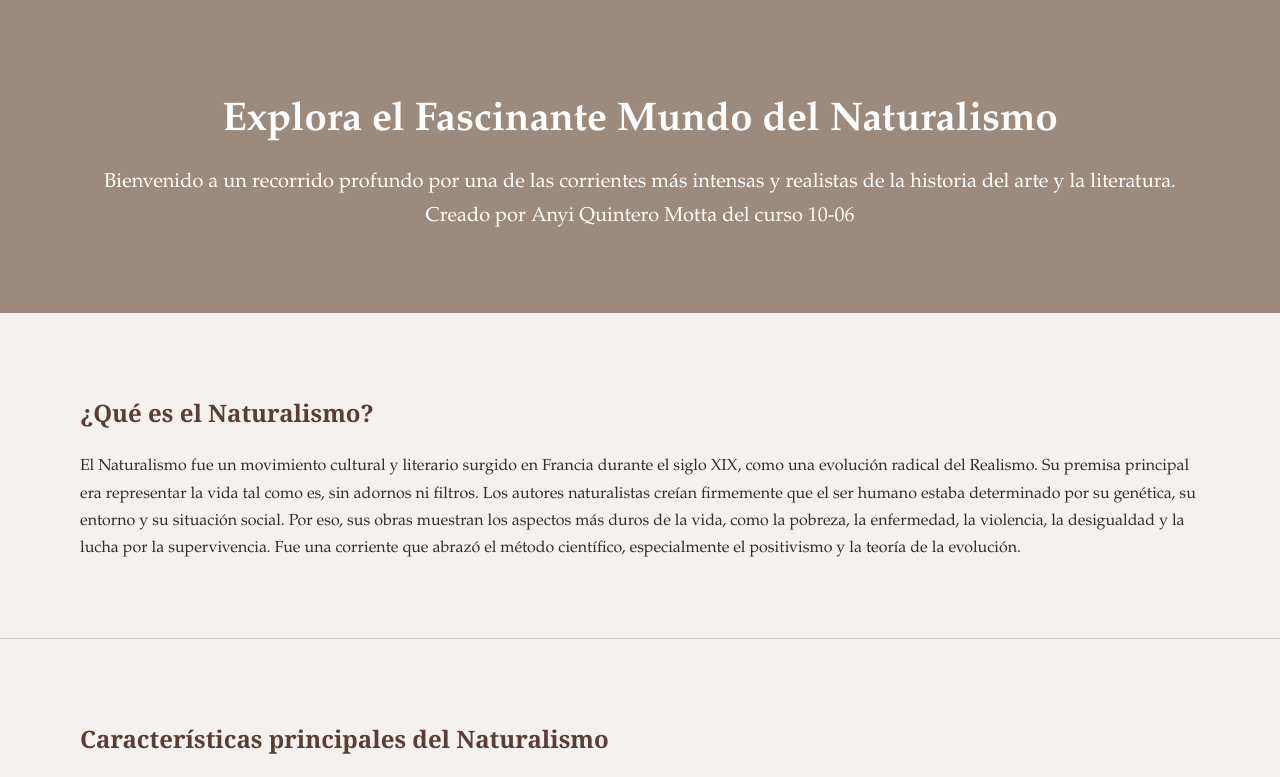
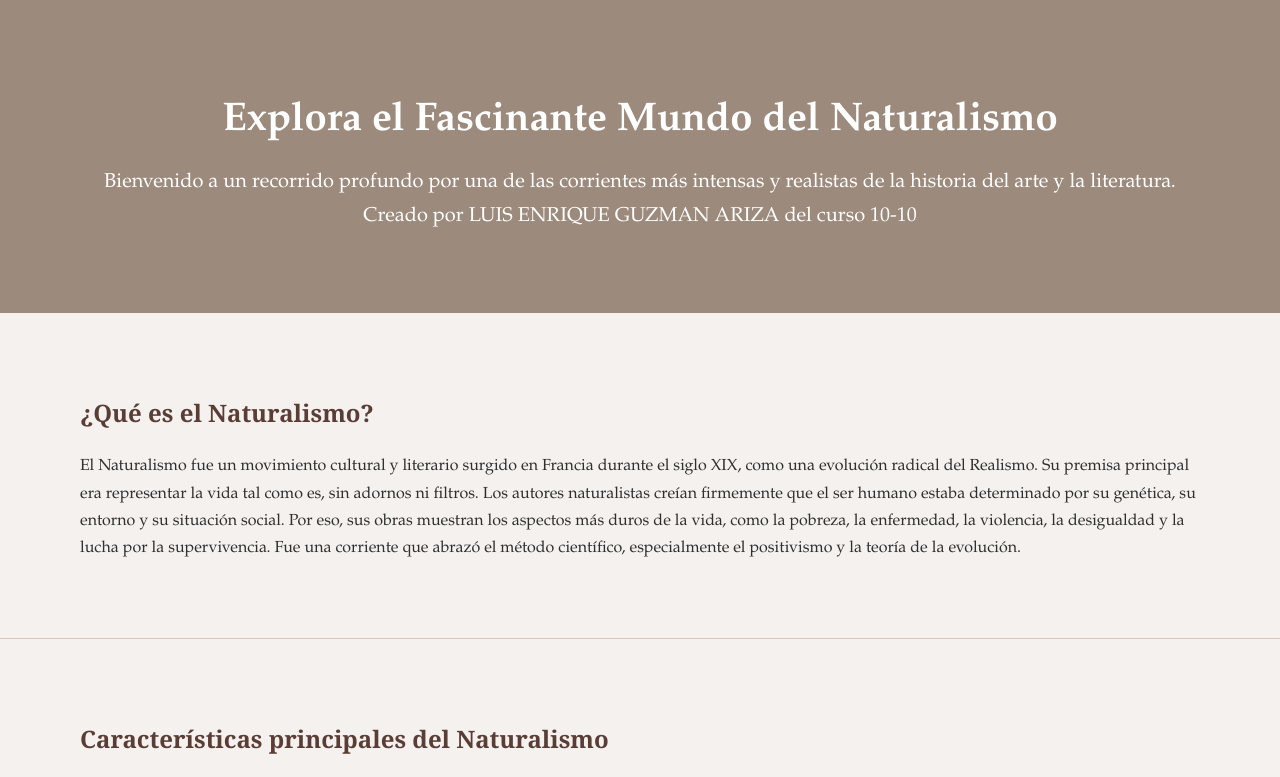
Before and after one commit to s2112ss/el-naturalismo-LUIS-ENRIQUE, a plain HTML site: page index.html in a window 1280 px wide. Shown: the top 777 px of the page. Drawn offline with Linux system fonts and the light colour scheme.

Commit message:
Update index.html

```diff
--- a/index.html
+++ b/index.html
@@ -83,7 +83,7 @@
 
 <header>
   <h1>Explora el Fascinante Mundo del Naturalismo</h1>
-  <p>Bienvenido a un recorrido profundo por una de las corrientes más intensas y realistas de la historia del arte y la literatura.<br>Creado por Anyi Quintero Motta del curso 10-06</p>
+  <p>Bienvenido a un recorrido profundo por una de las corrientes más intensas y realistas de la historia del arte y la literatura.<br>Creado por LUIS ENRIQUE GUZMAN ARIZA del curso 10-10</p>
 </header>
 
 <section>
```
